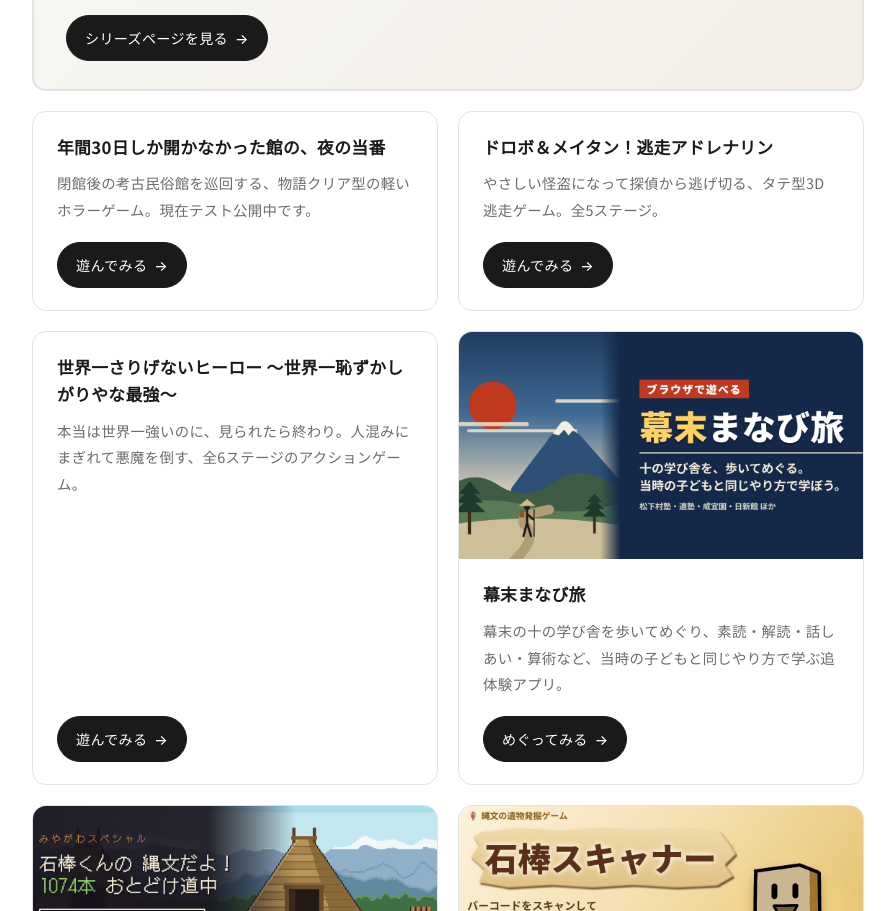
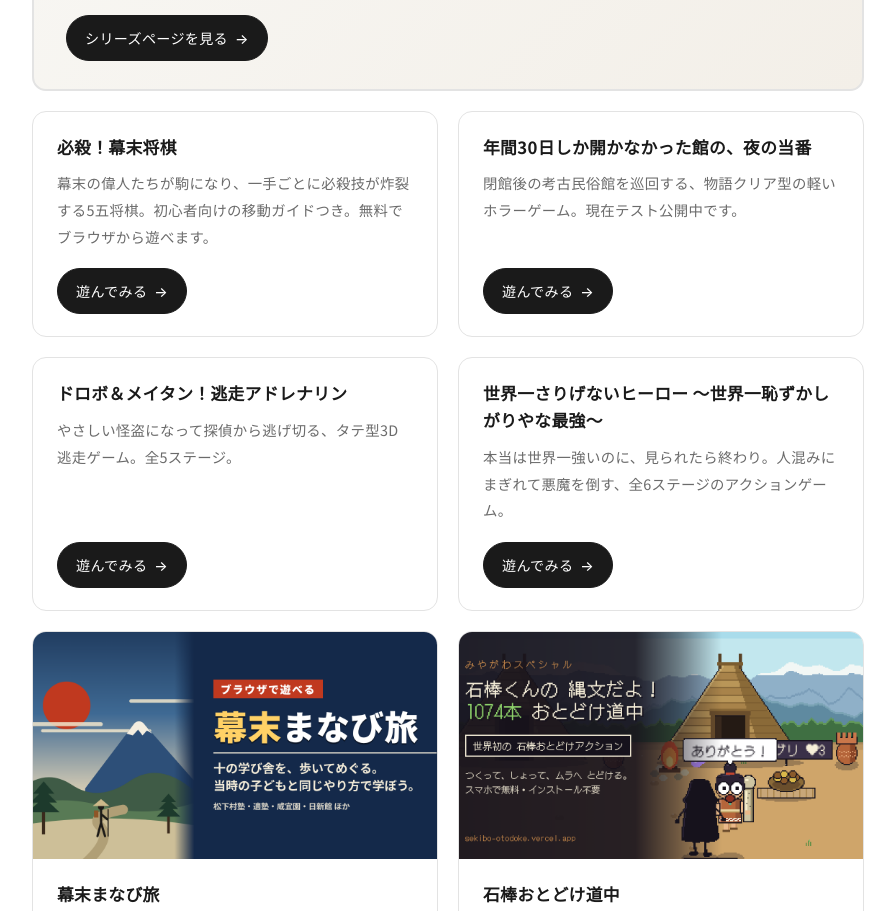
Before and after one commit to shunpedesu/shunpedesu.github.io, a plain HTML site: page index.html in a window 1280 px wide. Shown: the part 1514-2425 px from the top of the page, without its empty margins (192-1087 px from the left). Drawn offline with Linux system fonts and the light colour scheme.

Commit message:
Add Bakumatsu Shogi to portfolio

```diff
--- a/index.html
+++ b/index.html
@@ -85,7 +85,15 @@
               </div>
             </div>
           </article>
-          <article class="card reveal" style="--delay:0.06s">
+          <article class="card reveal" style="--delay:0.03s">
+            <div class="card__body">
+              <h4 class="card__title">必殺！幕末将棋</h4>
+              <p class="card__desc">幕末の偉人たちが駒になり、一手ごとに必殺技が炸裂する5五将棋。初心者向けの移動ガイドつき。無料でブラウザから遊べます。</p>
+              <div class="card__actions">
+                <a class="btn" href="https://bakumatsu-shogi.vercel.app/" target="_blank" rel="noopener noreferrer">遊んでみる<span aria-hidden="true">&rarr;</span></a>
+              </div>
+            </div>
+          </article>          <article class="card reveal" style="--delay:0.06s">
             <div class="card__body">
               <h4 class="card__title">年間30日しか開かなかった館の、夜の当番</h4>
               <p class="card__desc">閉館後の考古民俗館を巡回する、物語クリア型の軽いホラーゲーム。現在テスト公開中です。</p>
```
Also changed, not shown: works/index.html (+4 -4 lines).
